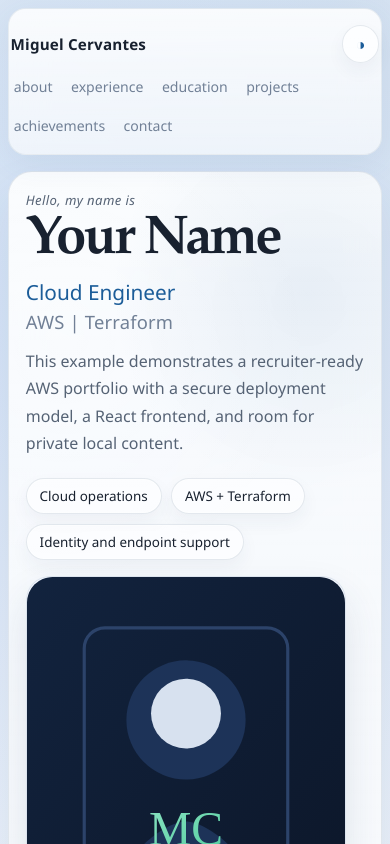
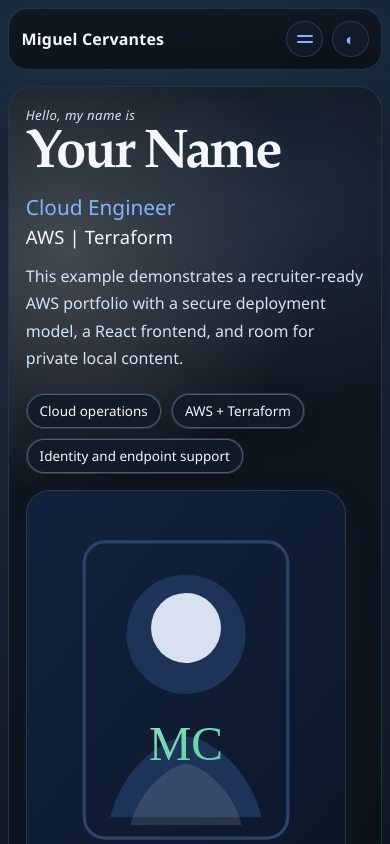
Before and after one commit to mariachiloko/portfolio-website, a React (Vite) app in the folder website/: page / in a window 390 px wide. Shown: the top 844 px of the page. Built offline with nearby package versions, Linux system fonts and the light colour scheme.

Commit message:
Improve mobile navigation and default dark theme

```diff
--- a/website/src/App.tsx
+++ b/website/src/App.tsx
@@ -11,10 +11,10 @@ import {
 function ThemeToggle() {
   const [darkMode, setDarkMode] = useState(() => {
     if (typeof window === 'undefined') {
-      return false;
+      return true;
     }
 
-    return window.localStorage.getItem('portfolio-theme') === 'dark';
+    return window.localStorage.getItem('portfolio-theme') !== 'light';
   });
 
   useEffect(() => {
@@ -57,6 +57,7 @@ function App() {
   ] as const;
 
   const [activeExperience, setActiveExperience] = useState(experience[0]);
+  const [menuOpen, setMenuOpen] = useState(false);
 
   useEffect(() => {
     document.documentElement.dataset.theme = document.documentElement.dataset.theme ?? 'light';
@@ -69,15 +70,27 @@ function App() {
           Miguel Cervantes
         </a>
 
-        <nav className="site-nav" aria-label="Primary">
+        <nav className={menuOpen ? 'site-nav open' : 'site-nav'} aria-label="Primary">
           {navLinks.map(([href, label]) => (
-            <a key={href} href={`#${href}`}>
+            <a key={href} href={`#${href}`} onClick={() => setMenuOpen(false)}>
               {label}
             </a>
           ))}
         </nav>
 
-        <ThemeToggle />
+        <div className="header-actions">
+          <button
+            className="menu-toggle"
+            type="button"
+            aria-label="Toggle navigation menu"
+            aria-expanded={menuOpen}
+            onClick={() => setMenuOpen((value) => !value)}
+          >
+            <span />
+            <span />
+          </button>
+          <ThemeToggle />
+        </div>
       </header>
 
       <section className="hero" id="home">
--- a/website/src/styles.css
+++ b/website/src/styles.css
@@ -113,6 +113,7 @@ img {
   border: 1px solid color-mix(in srgb, var(--border) 80%, white 20%);
   border-radius: 18px;
   box-shadow: 0 8px 30px rgba(60, 98, 139, 0.08);
+  isolation: isolate;
 }
 
 .brand {
@@ -142,6 +143,41 @@ img {
 .site-nav a:hover {
   color: var(--accent);
   text-shadow: 0 0 14px var(--accent-glow);
+}
+
+.header-actions {
+  display: inline-flex;
+  align-items: center;
+  gap: 0.55rem;
+  justify-self: end;
+}
+
+.menu-toggle {
+  display: none;
+  width: 2.35rem;
+  height: 2.35rem;
+  align-items: center;
+  justify-content: center;
+  gap: 0.28rem;
+  flex-direction: column;
+  border: 1px solid var(--border);
+  border-radius: 999px;
+  background: var(--surface);
+  color: var(--accent);
+  box-shadow: var(--shadow-soft);
+  cursor: pointer;
+}
+
+.menu-toggle span {
+  width: 1rem;
+  height: 2px;
+  border-radius: 999px;
+  background: currentColor;
+}
+
+.menu-toggle:hover {
+  border-color: var(--border-strong);
+  box-shadow: 0 0 0 4px var(--accent-soft), var(--shadow-soft);
 }
 
 .theme-toggle {
@@ -199,6 +235,12 @@ img {
 }
 
 [data-theme='dark'] .theme-toggle {
+  background: rgba(19, 28, 40, 0.96);
+  color: var(--accent);
+  border-color: var(--border);
+}
+
+[data-theme='dark'] .menu-toggle {
   background: rgba(19, 28, 40, 0.96);
   color: var(--accent);
   border-color: var(--border);
@@ -691,24 +733,79 @@ img {
 
   .site-header {
     grid-template-columns: 1fr auto;
-    grid-template-areas:
-      'brand toggle'
-      'nav nav';
-    row-gap: 0.65rem;
-    padding-inline: 0.1rem;
+    grid-template-areas: 'brand actions';
+    gap: 0.75rem;
+    padding: 0.72rem 0.78rem;
+    border-radius: 20px;
+    position: sticky;
   }
 
   .brand {
     grid-area: brand;
+    min-width: 0;
+    font-size: 1rem;
   }
 
   .site-nav {
     grid-area: nav;
-    justify-content: flex-start;
+    position: absolute;
+    top: calc(100% + 0.5rem);
+    left: 0;
+    right: 0;
+    display: grid;
+    grid-template-columns: repeat(2, minmax(0, 1fr));
+    gap: 0.45rem;
+    padding: 0.65rem;
+    border: 1px solid var(--border);
+    border-radius: 18px;
+    background: linear-gradient(180deg, rgba(255, 255, 255, 0.96), rgba(244, 248, 255, 0.92));
+    box-shadow: 0 14px 34px rgba(35, 65, 99, 0.14);
+    opacity: 0;
+    pointer-events: none;
+    transform: translateY(-0.35rem);
+  }
+
+  .site-nav.open {
+    opacity: 1;
+    pointer-events: auto;
+    transform: translateY(0);
+  }
+
+  .site-nav a {
+    display: flex;
+    min-height: 2.45rem;
+    align-items: center;
+    justify-content: center;
+    padding: 0.55rem 0.65rem;
+    border: 1px solid var(--border);
+    border-radius: 999px;
+    background: rgba(255, 255, 255, 0.68);
+    font-size: 0.92rem;
+    color: var(--text);
+  }
+
+  .header-actions {
+    grid-area: actions;
   }
 
   .theme-toggle {
-    grid-area: toggle;
+    width: 2.3rem;
+    height: 2.3rem;
+  }
+
+  .menu-toggle {
+    display: inline-flex;
+    width: 2.3rem;
+    height: 2.3rem;
+  }
+
+  [data-theme='dark'] .site-nav {
+    background: linear-gradient(180deg, rgba(17, 24, 34, 0.98), rgba(13, 18, 26, 0.96));
+  }
+
+  [data-theme='dark'] .site-nav a {
+    background: rgba(19, 28, 40, 0.94);
+    color: var(--text);
   }
 
   .hero,
```
